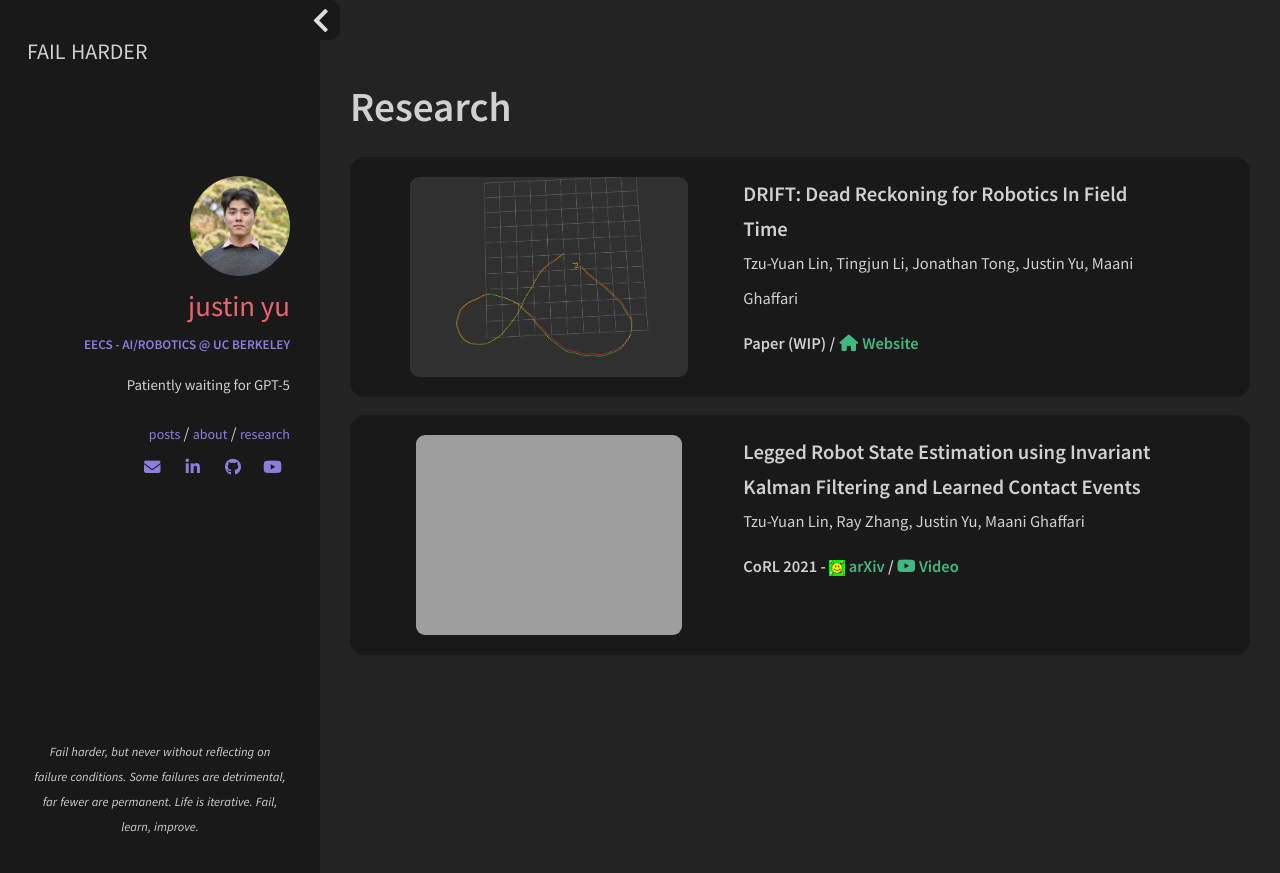
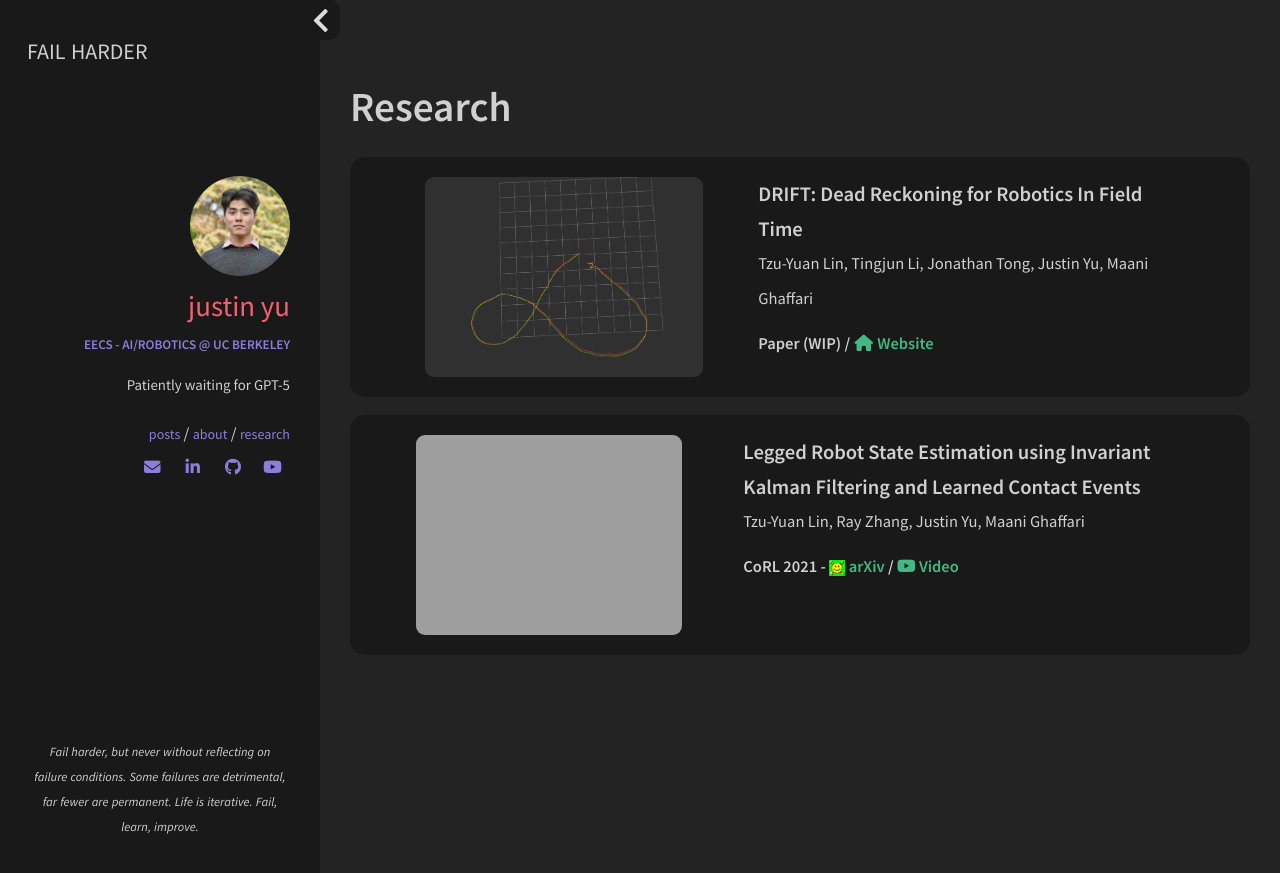
Before and after one commit to uynitsuj/uynitsuj.github.io, a Jekyll site: the page built from gresearch.html, in a window 1280 px wide. Shown: the top 873 px of the page. Built offline with Jekyll 4.4.1, drawn with Linux system fonts in a browser that asks for light colours; nearby versions of some CDN libraries.

Commit message:
rm inline desc opt for margin on image

```diff
--- a/_includes/sections/projects.html
+++ b/_includes/sections/projects.html
@@ -4,12 +4,12 @@
 <div class="row" style="background-color: #191919; border-radius: 15px; padding: 20px;">
     <div class="col">
         <!-- IMAGE -->
-        <div class="col m5" style="float:middle">
+        <div class="col m5" style="float:middle; margin-inline:15px;">
             <img align="middle" class="hidden-md" style="margin:auto;border-radius:9px;display:block"
                 src="{{ site.url }}/img/robots/{{ project.image }}" alt="{{ site.url }}/img/robots/{{ project.image }}"
                 height="230">
         </div>
-        <div class="col m6 card-desc" style="margin-inline:15px;">
+        <div class="col m6 card-desc">
             <!-- TITLE -->
             <h4 style="margin: 0">{{ project.name }}</h4>
 
--- a/_includes/sections/research.html
+++ b/_includes/sections/research.html
@@ -2,11 +2,11 @@
 
 <div class="row" style="background-color: #191919; border-radius: 15px; padding: 20px;">
     <div class="col">
-        <div class="col m5" style="float:middle">
+        <div class="col m5" style="float:middle; margin-inline:15px;">
             <img align="middle" class="hidden-md" style="margin:auto;border-radius:9px;display:block"
                 src="{{ site.url }}/img/pub/DRIFT.png" alt="{{ site.url }}/img/pub/DRIFT.png" height="200">
         </div>
-        <div class="col m6 card-desc" style="margin-inline:15px;">
+        <div class="col m6 card-desc">
             <!-- TITLE -->
             <h4 style="margin: 0">DRIFT: Dead Reckoning for Robotics In Field Time</h4>
             <!-- AUTHORS -->
```
